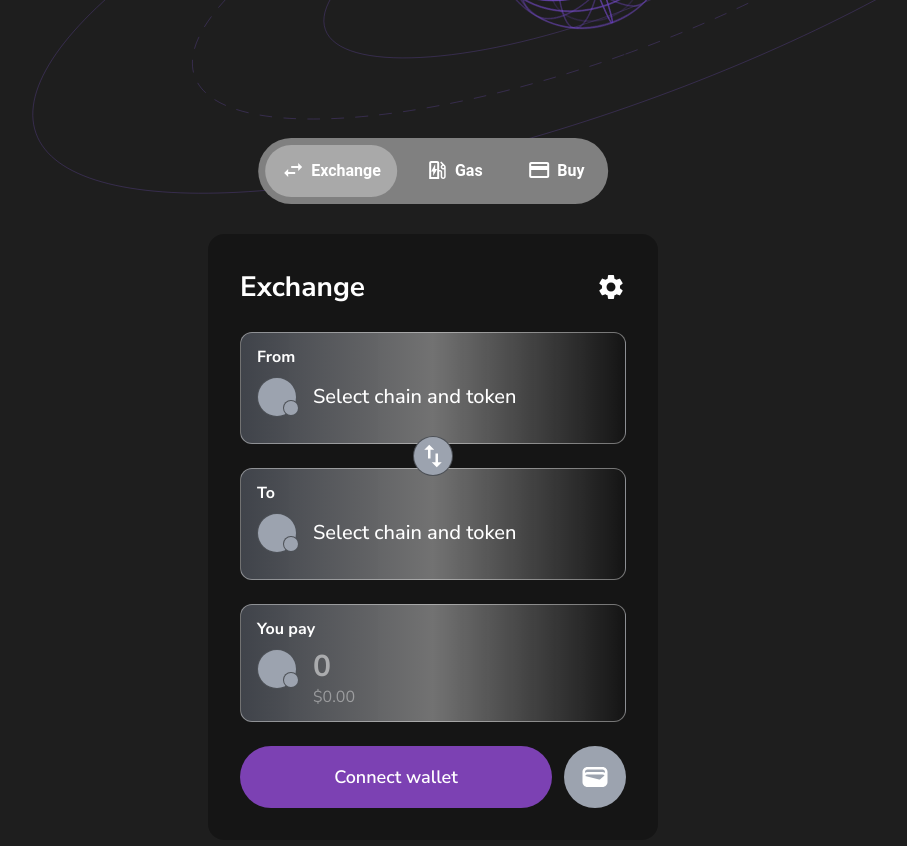
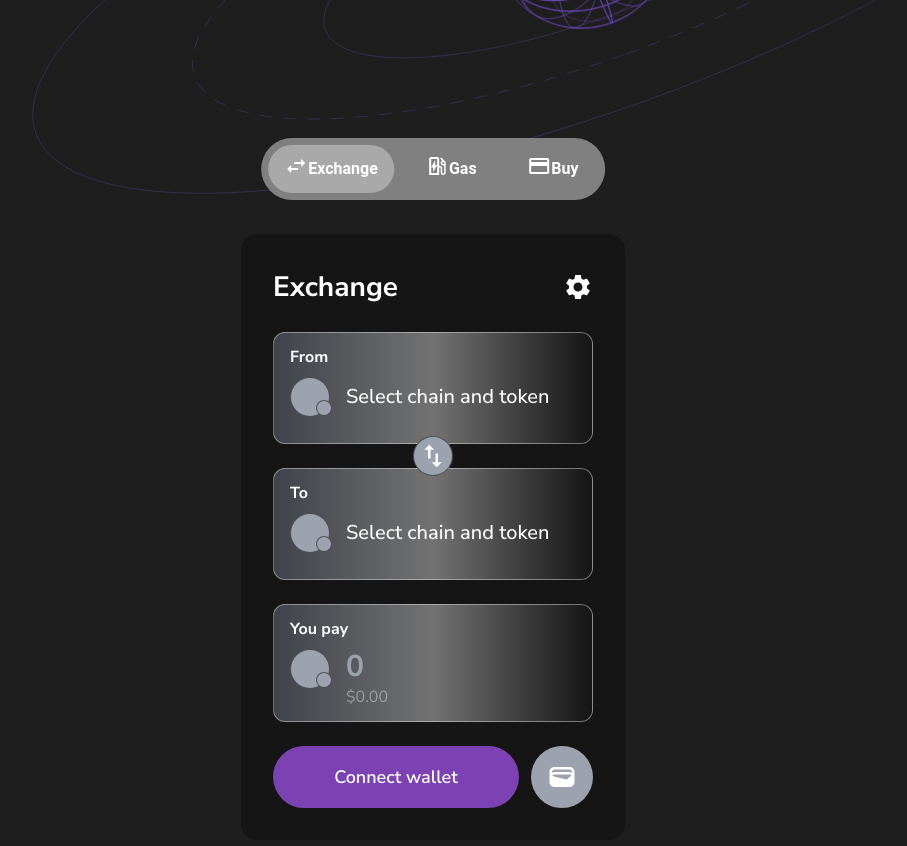
Before and after one commit to 3Swap/dex-aggregator, a Next.js app: page / in a window 1280 px wide. Shown: the part 540-1386 px from the top of the page, without its empty margins (207-1114 px from the left). Built offline with nearby package versions, Linux system fonts and the light colour scheme; no server answers.

Commit message:
most done

```diff
--- a/src/components/HomeSwap/NewWidget.tsx
+++ b/src/components/HomeSwap/NewWidget.tsx
@@ -2,28 +2,40 @@ import { Chain, Token } from "@/utils/types";
 import SettingsIcon from "@mui/icons-material/Settings";
 import SwapVertIcon from "@mui/icons-material/SwapVert";
 import WalletIcon from "@mui/icons-material/Wallet";
+import React from "react";
 
 type NewWidgetProps = {
   title: string;
   onClickFrom?: () => void;
-  selectedChainState: Chain | null;
-  selectedTokenState: Token | null;
+  onClickTo?: () => void;
+  selectedFromChainState: Chain | null;
+  selectedFromTokenState: Token | null;
+  selectedToChainState: Chain | null;
+  selectedToTokenState: Token | null;
+  paymentAmount: number | string;
+  HandlePaymentAmount: (e: React.ChangeEvent<HTMLInputElement>) => void;
 };
 
 function NewWidget({
   title,
   onClickFrom,
-  selectedChainState,
-  selectedTokenState,
+  onClickTo,
+  selectedFromChainState,
+  selectedFromTokenState,
+  selectedToChainState,
+  selectedToTokenState,
+  paymentAmount,
+  HandlePaymentAmount,
 }: NewWidgetProps) {
   return (
-    <div className=" flex flex-col gap-6">
+    <div className=" flex flex-col mx-auto gap-6 min-w-[20rem] tablet:max-w-xs">
       <div className=" flex justify-between items-center">
         <h1 className=" font-bold text-[28px]">{title}</h1>
         <SettingsIcon style={{ fontSize: "30px" }} />
       </div>
 
       <div className=" relative flex flex-col gap-6">
+        {/* This is the From */}
         <div
           onClick={onClickFrom}
           className=" cursor-pointer py-3 px-4 rounded-xl bg-gradient-to-r from-gray-500/50 via-white/40 to-transparent min-h-28 border border-white/40 flex flex-col gap-2"
@@ -31,16 +43,22 @@ function NewWidget({
           <h2 className=" font-bold text-base">From</h2>
 
           <div className=" flex gap-4 items-center">
-            {selectedChainState && selectedTokenState !== null ? (
+            {selectedFromChainState && selectedFromTokenState !== null ? (
               <div className="relative">
+                {selectedFromTokenState.logoURI ? (
                   <img
-                  src={selectedTokenState.logoURI}
+                    src={selectedFromTokenState.logoURI}
                     alt=""
                     className="w-10 h-10 rounded-full border border-black/50"
                   />
+                ) : (
+                  <div className="w-12 h-12 rounded-full bg-gray-400 relative border border-black/50 font-medium text-xl flex justify-center items-center">
+                    {selectedFromTokenState.name.charAt(0).toUpperCase()}
+                  </div>
+                )}
                 <div className=" w-5 h-5 absolute bottom-[-5px] right-[-5px] bg-gray-400 rounded-full border border-black/50">
                   <img
-                    src={selectedChainState.logoURI}
+                    src={selectedFromChainState.logoURI}
                     alt=""
                     className="w-full h-full rounded-full border border-black/50"
                   />
@@ -52,13 +70,13 @@ function NewWidget({
               </div>
             )}
 
-            {selectedChainState && selectedTokenState !== null ? (
+            {selectedFromChainState && selectedFromTokenState !== null ? (
               <div>
                 <p className=" font-medium text-lg">
-                  {selectedTokenState.symbol}
+                  {selectedFromTokenState.symbol}
                 </p>
                 <p className=" font-light text-sm text-white/50">
-                  on {selectedChainState.name}
+                  on {selectedFromChainState.name}
                 </p>
               </div>
             ) : (
@@ -77,16 +95,55 @@ function NewWidget({
           <SwapVertIcon style={{ fontSize: "30px" }} />
         </div>
 
-        <div className=" py-3 px-4 rounded-xl bg-gradient-to-r from-gray-500/50 via-white/40 to-transparent min-h-28 border border-white/40 flex flex-col gap-2">
+        {/* This is the To */}
+        <div
+          onClick={onClickTo}
+          className=" cursor-pointer py-3 px-4 rounded-xl bg-gradient-to-r from-gray-500/50 via-white/40 to-transparent min-h-28 border border-white/40 flex flex-col gap-2"
+        >
           <h2 className=" font-bold text-base">To</h2>
 
           <div className=" flex gap-4 items-center">
+            {selectedToChainState && selectedToTokenState !== null ? (
+              <div className="relative">
+                {selectedToTokenState.logoURI ? (
+                  <img
+                    src={selectedToTokenState.logoURI}
+                    alt=""
+                    className="w-10 h-10 rounded-full border border-black/50"
+                  />
+                ) : (
+                  <div className="w-12 h-12 rounded-full bg-gray-400 relative border border-black/50 font-medium text-xl flex justify-center items-center">
+                    {selectedToTokenState.name.charAt(0).toUpperCase()}
+                  </div>
+                )}
+                <div className=" w-5 h-5 absolute bottom-[-5px] right-[-5px] bg-gray-400 rounded-full border border-black/50">
+                  <img
+                    src={selectedToChainState.logoURI}
+                    alt=""
+                    className="w-full h-full rounded-full border border-black/50"
+                  />
+                </div>
+              </div>
+            ) : (
               <div className=" w-10 h-10 rounded-full bg-gray-400 relative border border-black/50">
-              <div className=" w-4 h-4 absolute bottom-0 right-[-3px] bg-gray-400 rounded-full border border-black/50"></div>
+                <div className=" w-4 h-4 absolute bottom-0 right-[-3px] bg-gray-400 rounded-full border border-black/50" />
               </div>
+            )}
+
+            {selectedToChainState && selectedToTokenState !== null ? (
+              <div>
+                <p className=" font-medium text-lg">
+                  {selectedToTokenState.symbol}
+                </p>
+                <p className=" font-light text-sm text-white/50">
+                  on {selectedToChainState.name}
+                </p>
+              </div>
+            ) : (
               <span className=" font-medium text-xl">
                 Select chain {title !== "Gas" && " and token"}
               </span>
+            )}
           </div>
         </div>
       </div>
@@ -94,18 +151,52 @@ function NewWidget({
       <div className=" py-3 px-4 rounded-xl bg-gradient-to-r from-gray-500/50 via-white/40 to-transparent min-h-28 border border-white/40 flex flex-col gap-2">
         <h2 className=" font-bold text-base">You pay</h2>
 
-        <div className=" flex gap-4">
+        <div className=" flex justify-between gap-4">
+          <div className=" min-w-fit">
+            {selectedFromChainState && selectedFromTokenState !== null ? (
+              <div>
+                <div className="relative ">
+                  {selectedFromTokenState.logoURI ? (
+                    <img
+                      src={selectedFromTokenState.logoURI}
+                      alt=""
+                      className="w-10 h-10 rounded-full border border-black/50"
+                    />
+                  ) : (
+                    <div className="w-12 h-12 rounded-full bg-gray-400 relative border border-black/50 font-medium text-xl flex justify-center items-center">
+                      {selectedFromTokenState.name.charAt(0).toUpperCase()}
+                    </div>
+                  )}
+                  <div className=" w-5 h-5 absolute bottom-[-5px] right-[-5px] bg-gray-400 rounded-full border border-black/50">
+                    <img
+                      src={selectedFromChainState.logoURI}
+                      alt=""
+                      className="w-full h-full rounded-full border border-black/50"
+                    />
+                  </div>
+                </div>
+              </div>
+            ) : (
               <div className=" w-10 h-10 rounded-full bg-gray-400 relative border border-black/50">
-            <div className=" w-4 h-4 absolute bottom-0 right-[-3px] bg-gray-400 rounded-full border border-black/50"></div>
+                <div className=" w-4 h-4 absolute bottom-0 right-[-3px] bg-gray-400 rounded-full border border-black/50" />
               </div>
-          <div className=" ">
-            <p className=" font-bold text-3xl text-white/50">0</p>
+            )}
+          </div>
+
+          <div>
+            <input
+              type="text"
+              className="font-bold text-3xl text-white/50 bg-transparent border-transparent outline-none w-full "
+              placeholder="0"
+              value={paymentAmount}
+              onChange={(e) => HandlePaymentAmount(e)}
+            />
             <p className=" text-white/40 text-base">$0.00</p>
           </div>
         </div>
       </div>
 
-      <div className=" flex gap-3">
+      <div className=" flex flex-col tablet:flex-row gap-3">
         <button className=" w-full py-4 grow rounded-full font-semibold text-lg bg-purple-500/70 text-white">
           Connect wallet
         </button>
--- /dev/null
+++ b/src/components/HomeSwap/SwapTabBody.tsx
@@ -0,0 +1,90 @@
+import { Chain, ChainsResponse, Token, TokensObject } from "@/utils/types";
+import { useTheme } from "@mui/material";
+import React from "react";
+import WidgetFrom from "./WidgetFrom";
+import { CustomTabPanel } from ".";
+import NewWidget from "./NewWidget";
+
+type ExchangeTabProps = {
+  tabIndex: number;
+  title: string;
+  action: "from" | "to";
+  setShowTabsInExchange: React.Dispatch<React.SetStateAction<number>>;
+  fromState: {
+    selectedChain: Chain | null;
+    selectedToken: Token | null;
+  };
+  toState: {
+    selectedChain: Chain | null;
+    selectedToken: Token | null;
+  };
+  handleSelectFromChain: (selectedChain: Chain) => void;
+  handleSelectFromToken: (selectedToken: Token) => void;
+  handleSelectToChain: (selectedChain: Chain) => void;
+  handleSelectToToken: (selectedToken: Token) => void;
+  showTabsInExchange: number;
+  chains: ChainsResponse | null;
+  tokens: TokensObject | null;
+  value: number;
+  paymentAmount: number | string;
+  HandlePaymentAmount: (e: React.ChangeEvent<HTMLInputElement>) => void;
+};
+
+export const TabBody: React.FC<ExchangeTabProps> = ({
+  tabIndex,
+  title,
+  action,
+  setShowTabsInExchange,
+  fromState,
+  toState,
+  handleSelectFromChain,
+  handleSelectFromToken,
+  handleSelectToChain,
+  handleSelectToToken,
+  showTabsInExchange,
+  chains,
+  tokens,
+  value,
+  paymentAmount,
+  HandlePaymentAmount,
+}) => {
+  const theme = useTheme();
+
+  const renderWidgetFrom = (
+    onSelectChain: (selectedChain: Chain) => void,
+    onSelectToken: (selectedToken: Token) => void
+  ) => (
+    <WidgetFrom
+      action={action}
+      onClickFrom={() => setShowTabsInExchange(0)}
+      onSelectChain={onSelectChain}
+      onSelectToken={onSelectToken}
+      chains={chains}
+      tokens={tokens}
+    />
+  );
+
+  return (
+    <CustomTabPanel value={value} index={tabIndex}>
+      {showTabsInExchange === 0 && (
+        <NewWidget
+          title={title}
+          onClickFrom={() => setShowTabsInExchange(1)}
+          onClickTo={() => setShowTabsInExchange(2)}
+          selectedFromChainState={fromState.selectedChain}
+          selectedFromTokenState={fromState.selectedToken}
+          selectedToChainState={toState.selectedChain}
+          selectedToTokenState={toState.selectedToken}
+          paymentAmount={paymentAmount}
+          HandlePaymentAmount={HandlePaymentAmount}
+        />
+      )}
+
+      {showTabsInExchange === 1 &&
+        renderWidgetFrom(handleSelectFromChain, handleSelectFromToken)}
+
+      {showTabsInExchange === 2 &&
+        renderWidgetFrom(handleSelectToChain, handleSelectToToken)}
+    </CustomTabPanel>
+  );
+};
--- a/src/components/HomeSwap/ThisGuy.tsx
+++ b/src/components/HomeSwap/ThisGuy.tsx
@@ -6,11 +6,20 @@ import EvStationOutlinedIcon from "@mui/icons-material/EvStationOutlined";
 import CreditCardIcon from "@mui/icons-material/CreditCard";
 import { useTheme } from "@mui/material";
 import Box from "@mui/material/Box";
-import NewWidget from "./NewWidget";
 import { CustomTabPanel, TabCell, TabsContainer, a11yProps } from ".";
-import WidgetFrom from "./WidgetFrom";
 import { Chain, ChainsResponse, Token, TokensObject } from "@/utils/types";
 import { getChains, getTokens } from "@/utils/helpers";
+import { TabBody } from "./SwapTabBody";
+
+type TabState = {
+  selectedChain: Chain | null;
+  selectedToken: Token | null;
+};
+
+const createInitialState = (): TabState => ({
+  selectedChain: null,
+  selectedToken: null,
+});
 
 export default function IconTabs() {
   const theme = useTheme();
@@ -22,12 +31,6 @@ export default function IconTabs() {
 
   const [chains, setChains] = React.useState<ChainsResponse | null>(null);
   const [tokens, setTokens] = React.useState<TokensObject | null>(null);
-
-  const [selectedChainState, setSelectedChainState] =
-    React.useState<Chain | null>(null);
-
-  const [selectedTokenState, setSelectedTokenState] =
-    React.useState<Token | null>(null);
 
   React.useEffect(() => {
     const fetchData = async () => {
@@ -45,22 +48,100 @@ export default function IconTabs() {
     fetchData();
   }, []);
 
-  const handleSelectChain = (selectedChain: Chain) => {
-    console.log("Selected Chain:", selectedChain);
-    setSelectedChainState(selectedChain);
-    if (selectedTokenState !== null) {
-      setShowFrom(0);
-    }
-  };
-  const handleSelectToken = (selectedToken: Token) => {
-    console.log("Selected Token:", selectedToken);
-    setSelectedTokenState(selectedToken);
-    if (selectedChainState !== null) {
-      setShowFrom(0);
+  const [showTabsInExchange, setShowTabsInExchange] = React.useState(0);
+  const [showTabsInGas, setShowTabsInGas] = React.useState(0);
+  const [fromState, setFromState] = React.useState(createInitialState());
+  const [toState, setToState] = React.useState(createInitialState());
+  const [fromStateGas, setFromStateGas] = React.useState(createInitialState());
+  const [toStateGas, setToStateGas] = React.useState(createInitialState());
+
+  const handleSelectFromChain = (selectedChain: Chain) => {
+    setFromState((prevState) => ({
+      ...prevState,
+      selectedChain,
+    }));
+    if (fromState.selectedToken !== null) {
+      setShowTabsInExchange(0);
     }
   };
 
-  const [showFrom, setShowFrom] = React.useState(0);
+  const handleSelectFromToken = (selectedToken: Token) => {
+    setFromState((prevState) => ({
+      ...prevState,
+      selectedToken,
+    }));
+    if (fromState.selectedChain !== null) {
+      setShowTabsInExchange(0);
+    }
+  };
+
+  const handleSelectToChain = (selectedChain: Chain) => {
+    setToState((prevState) => ({
+      ...prevState,
+      selectedChain,
+    }));
+    if (toState.selectedToken !== null) {
+      setShowTabsInExchange(0);
+    }
+  };
+
+  const handleSelectToToken = (selectedToken: Token) => {
+    setToState((prevState) => ({
+      ...prevState,
+      selectedToken,
+    }));
+    if (toState.selectedChain !== null) {
+      setShowTabsInExchange(0);
+    }
+  };
+
+  //   gas version for all these
+  const handleSelectFromChainGas = (selectedChain: Chain) => {
+    setFromStateGas((prevState) => ({
+      ...prevState,
+      selectedChain,
+    }));
+    if (fromStateGas.selectedToken !== null) {
+      setShowTabsInGas(0);
+    }
+  };
+
+  const handleSelectFromTokenGas = (selectedToken: Token) => {
+    setFromStateGas((prevState) => ({
+      ...prevState,
+      selectedToken,
+    }));
+    if (fromStateGas.selectedChain !== null) {
+      setShowTabsInGas(0);
+    }
+  };
+
+  const handleSelectToChainGas = (selectedChain: Chain) => {
+    setToStateGas((prevState) => ({
+      ...prevState,
+      selectedChain,
+    }));
+    if (toStateGas.selectedToken !== null) {
+      setShowTabsInGas(0);
+    }
+  };
+
+  const handleSelectToTokenGas = (selectedToken: Token) => {
+    setToStateGas((prevState) => ({
+      ...prevState,
+      selectedToken,
+    }));
+    if (toStateGas.selectedChain !== null) {
+      setShowTabsInGas(0);
+    }
+  };
+
+  const [paymentAmountExchange, setPaymentAmountExchange] = React.useState<
+    number | string
+  >("");
+  const [paymentAmountGas, setPaymentAmountGas] = React.useState<
+    number | string
+  >("");
 
   return (
     <Box
@@ -77,16 +158,15 @@ export default function IconTabs() {
         onChange={handleChange}
         aria-label="icon tabs example"
       >
+        {[
+          { label: "Exchange", icon: <SwapHorizIcon /> },
+          { label: "Gas", icon: <EvStationOutlinedIcon /> },
+          { label: "Buy", icon: <CreditCardIcon /> },
+        ].map((tab, index) => (
           <TabCell
-          icon={
-            <SwapHorizIcon
-              sx={{
-                marginRight: 0.75,
-                marginTop: `${theme.spacing(0.5)} !important`,
-              }}
-            />
-          }
-          aria-label="phone"
+            key={index}
+            icon={tab.icon}
+            aria-label={tab.label.toLowerCase()}
             sx={{
               marginRight: 0.75,
               marginBottom: `${theme.spacing(0.75)} !important`,
@@ -94,77 +174,67 @@ export default function IconTabs() {
               display: "flex",
               alignItems: "center",
             }}
-          label="Exchange"
-          {...a11yProps(0)}
+            label={tab.label}
+            {...a11yProps(index)}
+          />
+        ))}
+      </TabsContainer>
+
+      <div className=" flex flex-col tablet:flex-row gap-8">
+        <TabBody
+          tabIndex={0}
+          title="Exchange"
+          action="from"
+          setShowTabsInExchange={setShowTabsInExchange}
+          fromState={fromState}
+          toState={toState}
+          handleSelectFromChain={handleSelectFromChain}
+          handleSelectFromToken={handleSelectFromToken}
+          handleSelectToChain={handleSelectToChain}
+          handleSelectToToken={handleSelectToToken}
+          showTabsInExchange={showTabsInExchange}
+          chains={chains}
+          tokens={tokens}
+          value={value}
+          paymentAmount={paymentAmountExchange}
+          HandlePaymentAmount={(e) => setPaymentAmountExchange(e.target.value)}
         />
 
-        <TabCell
-          icon={
-            <EvStationOutlinedIcon
-              sx={{
-                marginRight: 0.75,
-                marginTop: `${theme.spacing(0.5)} !important`,
-              }}
-            />
-          }
-          aria-label="favorite"
-          sx={{
-            marginRight: 0.75,
-            marginBottom: `${theme.spacing(0.75)} !important`,
-            color: "white",
-            display: "flex",
-            alignItems: "center",
-          }}
-          label="Gas"
-          {...a11yProps(1)}
+        {paymentAmountExchange &&
+          fromState.selectedChain &&
+          fromState.selectedToken &&
+          toState.selectedChain &&
+          toState.selectedToken && (
+            <CustomTabPanel value={value} index={0}>
+              <div className=" flex flex-col mx-auto gap-6 min-w-[20rem] tablet:max-w-xs">
+                <div className=" flex justify-between items-center">
+                  <h1 className=" font-bold text-[28px]">You get</h1>
+                </div>
+
+              </div>
+            </CustomTabPanel>
+          )}
+      </div>
+
+      <TabBody
+        tabIndex={1}
+        title="Gas"
+        action="to"
+        setShowTabsInExchange={setShowTabsInGas}
+        fromState={fromStateGas}
+        toState={toStateGas}
+        handleSelectFromChain={handleSelectFromChainGas}
+        handleSelectFromToken={handleSelectFromTokenGas}
+        handleSelectToChain={handleSelectToChainGas}
+        handleSelectToToken={handleSelectToTokenGas}
+        showTabsInExchange={showTabsInGas}
+        chains={chains}
+        tokens={tokens}
+        value={value}
+        paymentAmount={paymentAmountGas}
+        HandlePaymentAmount={(e) => setPaymentAmountGas(e.target.value)}
       />
 
-        <TabCell
-          icon={
-            <CreditCardIcon
-              sx={{
-                marginRight: 0.75,
-                marginTop: `${theme.spacing(0.5)} !important`,
-              }}
-            />
-          }
-          aria-label="person"
-          sx={{
-            marginRight: 0.75,
-            marginBottom: `${theme.spacing(0.75)} !important`,
-            color: "white",
-            display: "flex",
-            alignItems: "center",
-          }}
-          label="Buy"
-          {...a11yProps(2)}
-        />
-      </TabsContainer>
-
-      {showFrom === 0 && (
-        <CustomTabPanel value={value} index={0}>
-          <NewWidget
-            title="Exchange"
-            onClickFrom={() => setShowFrom(1)}
-            selectedChainState={selectedChainState}
-            selectedTokenState={selectedTokenState}
-          />
-        </CustomTabPanel>
-      )}
-      {showFrom === 1 && (
-        <CustomTabPanel value={value} index={0}>
-          <WidgetFrom
-            onClickFrom={() => setShowFrom(0)}
-            onSelectChain={handleSelectChain}
-            onSelectToken={handleSelectToken}
-            chains={chains}
-            tokens={tokens}
-          />
-        </CustomTabPanel>
-      )}
-      <CustomTabPanel value={value} index={1}>
-        {/* <NewWidget title="Gas" /> */}
-      </CustomTabPanel>
       <CustomTabPanel value={value} index={2}>
         Item Three
       </CustomTabPanel>
--- a/src/components/HomeSwap/index.tsx
+++ b/src/components/HomeSwap/index.tsx
@@ -92,8 +92,8 @@ export function CustomTabPanel(props: TabPanelProps) {
       className={` ${
         what === "Exchange"
           ? " mt-16"
-          : " mt-24 min-w-[392px]l rounded-[16px] bg-black/30 text-white"
-      }  min-w-[450px]`}
+          : " mt-24 min-w-fit rounded-[16px] bg-black/30 text-white"
+      }  lmin-w-[450px]`}
     >
       {value === index && <Box sx={{ p: 4 }}>{children}</Box>}
     </div>
--- a/src/utils/types.tsx
+++ b/src/utils/types.tsx
@@ -4,6 +4,7 @@ export type WidgetFormprops = {
   onSelectToken: (token: Token) => void;
   chains: ChainsResponse | null;
   tokens: TokensObject | null;
+  action: String;
 };
 
 export type Chain = {
--- a/tailwind.config.ts
+++ b/tailwind.config.ts
@@ -13,6 +13,27 @@ const config: Config = {
         'gradient-conic':
           'conic-gradient(from 180deg at 50% 50%, var(--tw-gradient-stops))',
       },
+       screens: {
+        xsm: "500px",
+        sm: "640px",
+        // => @media (min-width: 640px) { ... }
+
+        md: "768px",
+        // => @media (min-width: 768px) { ... }
+
+        lg: "1024px",
+        // => @media (min-width: 1024px) { ... }
+
+        xl: "1280px",
+        // => @media (min-width: 1280px) { ... }
+
+        "2xl": "1536px",
+
+        tablet: "768px",
+        ipad: "1024px",
+        desktop: "1280px",
+        cont: "1025px",
+      },
     },
   },
   plugins: [],
```
Also changed, not shown: src/components/HomeSwap/WidgetFrom.tsx (+19 -5 lines), src/components/HomeSwap/YouGet.tsx (added, +10 -0 lines). Lines whose indentation alone changed are shown as unchanged.
